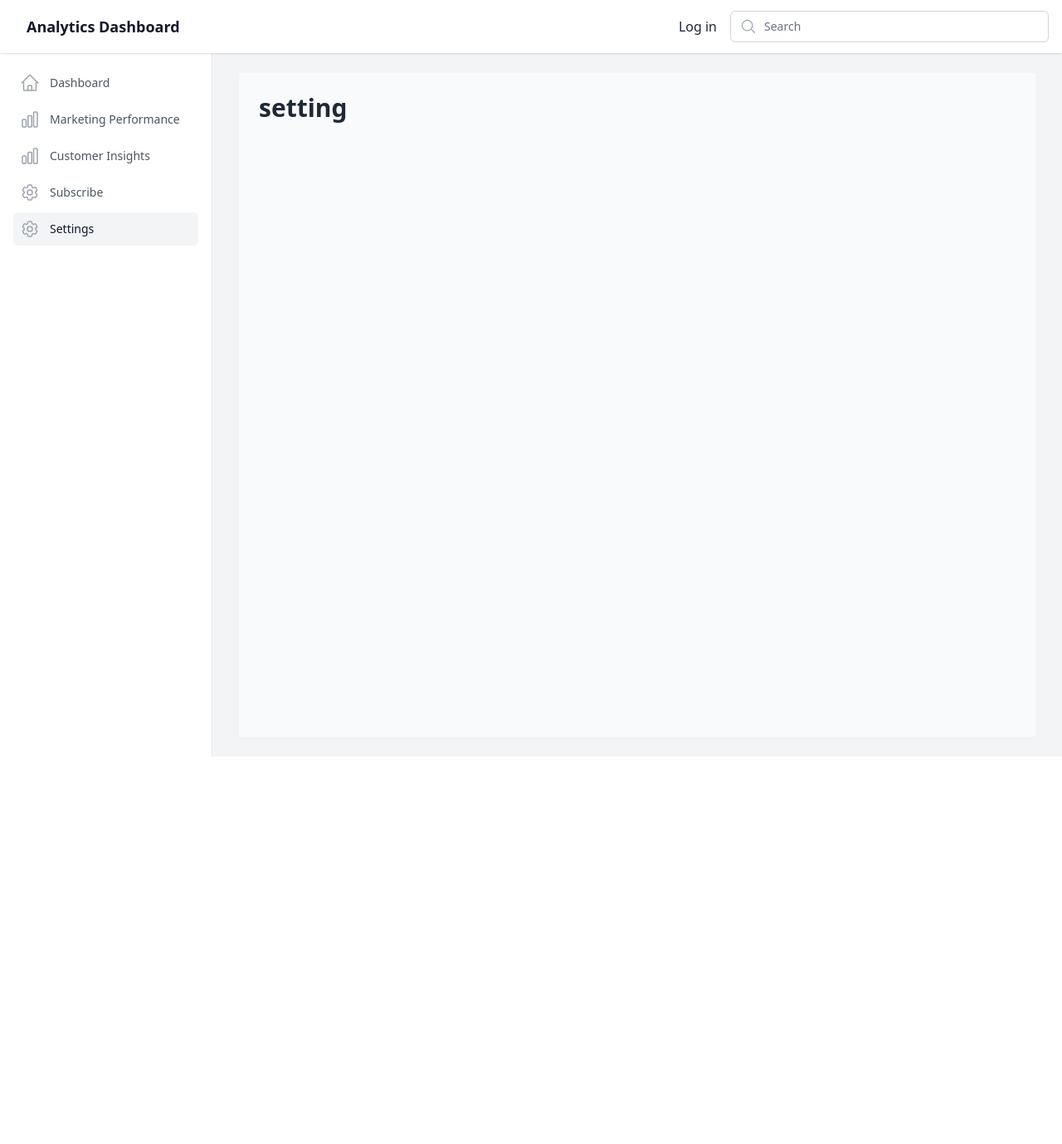
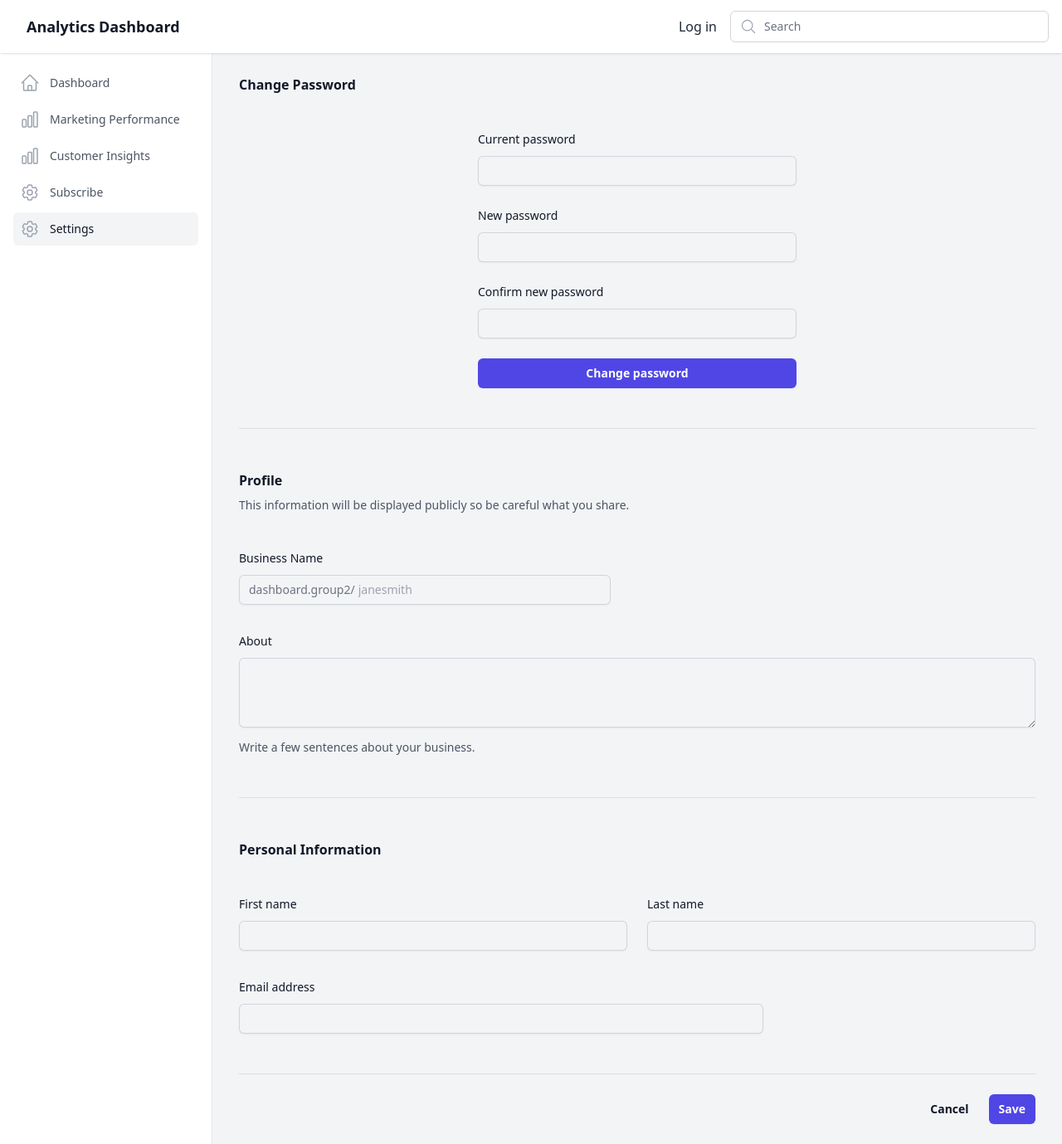
Before and after one commit to w0436300/ANALYTICS-DASHBOARD, a React (Create React App) app in the folder client/: page /setting in a window 1280 px wide. Shown: the whole page at 83% size. Before the commit the page ends 912 px from the top, so only its background shows below. Built offline with nearby package versions, Linux system fonts and the light colour scheme; no server answers.

Commit message:
modified the setting page

```diff
--- a/client/src/routes/Setting.jsx
+++ b/client/src/routes/Setting.jsx
@@ -1,10 +1,194 @@
 //setting frontend
 import React from 'react';
 
-export default function setting() {
+//export default function setting() {
+//  return (
+//    <div className="space-y-8 p-6 bg-gray-50 min-h-screen">
+//      <h1 className="text-3xl font-bold">setting </h1>
+//    </div>
+//  );
+//}
+
+
+import { PhotoIcon, UserCircleIcon } from '@heroicons/react/24/solid';
+
+export default function Settings() {
   return (
-    <div className="space-y-8 p-6 bg-gray-50 min-h-screen">
-      <h1 className="text-3xl font-bold">setting </h1>
-    </div>
+    <form>
+      <div className="space-y-12">
+        {/* Change Password Section */}
+        <div className="border-b border-gray-900/10 pb-12">
+          <h2 className="text-base/7 font-semibold text-gray-900">Change Password</h2>
+          <div className="mt-10 sm:mx-auto sm:w-full sm:max-w-sm">
+            <form action="#" method="POST" className="space-y-6">
+              <div>
+                <label htmlFor="current-password" className="block text-sm/6 font-medium text-gray-900">
+                  Current password
+                </label>
+                <div className="mt-2">
+                  <input
+                    id="current-password"
+                    name="current-password"
+                    type="password"
+                    required
+                    autoComplete="current-password"
+                    className="block w-full rounded-md border-0 py-1.5 text-gray-900 shadow-sm ring-1 ring-inset ring-gray-300 placeholder:text-gray-400 focus:ring-2 focus:ring-inset focus:ring-indigo-600 sm:text-sm/6 bg-transparent"
+                  />
+                </div>
+              </div>
+
+              <div>
+                <label htmlFor="new-password" className="block text-sm/6 font-medium text-gray-900">
+                  New password
+                </label>
+                <div className="mt-2">
+                  <input
+                    id="new-password"
+                    name="new-password"
+                    type="password"
+                    required
+                    autoComplete="new-password"
+                    className="block w-full rounded-md border-0 py-1.5 text-gray-900 shadow-sm ring-1 ring-inset ring-gray-300 placeholder:text-gray-400 focus:ring-2 focus:ring-inset focus:ring-indigo-600 sm:text-sm/6 bg-transparent"
+                  />
+                </div>
+              </div>
+
+              <div>
+                <label htmlFor="confirm-password" className="block text-sm/6 font-medium text-gray-900">
+                  Confirm new password
+                </label>
+                <div className="mt-2">
+                  <input
+                    id="confirm-password"
+                    name="confirm-password"
+                    type="password"
+                    required
+                    autoComplete="new-password"
+                    className="block w-full rounded-md border-0 py-1.5 text-gray-900 shadow-sm ring-1 ring-inset ring-gray-300 placeholder:text-gray-400 focus:ring-2 focus:ring-inset focus:ring-indigo-600 sm:text-sm/6 bg-transparent"
+                  />
+                </div>
+              </div>
+
+              <div>
+                <button
+                  type="submit"
+                  className="flex w-full justify-center rounded-md bg-indigo-600 px-3 py-1.5 text-sm/6 font-semibold text-white shadow-sm hover:bg-indigo-500 focus-visible:outline focus-visible:outline-2 focus-visible:outline-offset-2 focus-visible:outline-indigo-600"
+                >
+                  Change password
+                </button>
+              </div>
+            </form>
+          </div>
+        </div>
+
+        {/* Profile Section */}
+        <div className="border-b border-gray-900/10 pb-12">
+          <h2 className="text-base/7 font-semibold text-gray-900">Profile</h2>
+          <p className="mt-1 text-sm/6 text-gray-600">
+            This information will be displayed publicly so be careful what you share.
+          </p>
+
+          <div className="mt-10 grid grid-cols-1 gap-x-6 gap-y-8 sm:grid-cols-6">
+            <div className="sm:col-span-4">
+              <label htmlFor="business-name" className="block text-sm/6 font-medium text-gray-900">
+                Business Name
+              </label>
+              <div className="mt-2">
+                <div className="flex rounded-md shadow-sm ring-1 ring-inset ring-gray-300 focus-within:ring-2 focus-within:ring-inset focus-within:ring-indigo-600 sm:max-w-md">
+                <span className="flex select-none items-center pl-3 text-gray-500 sm:text-sm">dashboard.group2/</span>
+                  <input
+                    id="business-name"
+                    name="business-name"
+                    type="text"
+                    placeholder="janesmith"
+                    autoComplete="organization"
+                    className="block flex-1 border-0 bg-transparent py-1.5 pl-1 text-gray-900 placeholder:text-gray-400 focus:ring-0 sm:text-sm/6"
+                  />
+                </div>
+              </div>
+            </div>
+
+            <div className="col-span-full">
+              <label htmlFor="about" className="block text-sm/6 font-medium text-gray-900">
+                About
+              </label>
+              <div className="mt-2">
+                <textarea
+                  id="about"
+                  name="about"
+                  rows={3}
+                  className="block w-full rounded-md border-0 py-1.5 text-gray-900 shadow-sm ring-1 ring-inset ring-gray-300 placeholder:text-gray-400 focus:ring-2 focus:ring-inset focus:ring-indigo-600 sm:text-sm/6 bg-transparent"
+                  defaultValue={''}
+                />
+              </div>
+              <p className="mt-3 text-sm/6 text-gray-600">Write a few sentences about your business.</p>
+            </div>
+          </div>
+        </div>
+
+        {/* Personal Information Section */}
+        <div className="border-b border-gray-900/10 pb-12">
+          <h2 className="text-base/7 font-semibold text-gray-900">Personal Information</h2>
+          <div className="mt-10 grid grid-cols-1 gap-x-6 gap-y-8 sm:grid-cols-6">
+            <div className="sm:col-span-3">
+              <label htmlFor="first-name" className="block text-sm/6 font-medium text-gray-900">
+                First name
+              </label>
+              <div className="mt-2">
+                <input
+                  id="first-name"
+                  name="first-name"
+                  type="text"
+                  autoComplete="given-name"
+                  className="block w-full rounded-md border-0 py-1.5 text-gray-900 shadow-sm ring-1 ring-inset ring-gray-300 placeholder:text-gray-400 focus:ring-2 focus:ring-inset focus:ring-indigo-600 sm:text-sm/6 bg-transparent"
+                />
+              </div>
+            </div>
+
+            <div className="sm:col-span-3">
+              <label htmlFor="last-name" className="block text-sm/6 font-medium text-gray-900">
+                Last name
+              </label>
+              <div className="mt-2">
+                <input
+                  id="last-name"
+                  name="last-name"
+                  type="text"
+                  autoComplete="family-name"
+                  className="block w-full rounded-md border-0 py-1.5 text-gray-900 shadow-sm ring-1 ring-inset ring-gray-300 placeholder:text-gray-400 focus:ring-2 focus:ring-inset focus:ring-indigo-600 sm:text-sm/6 bg-transparent"
+                />
+              </div>
+            </div>
+
+            <div className="sm:col-span-4">
+              <label htmlFor="email" className="block text-sm/6 font-medium text-gray-900">
+                Email address
+              </label>
+              <div className="mt-2">
+                <input
+                  id="email"
+                  name="email"
+                  type="email"
+                  autoComplete="email"
+                  className="block w-full rounded-md border-0 py-1.5 text-gray-900 shadow-sm ring-1 ring-inset ring-gray-300 placeholder:text-gray-400 focus:ring-2 focus:ring-inset focus:ring-indigo-600 sm:text-sm/6 bg-transparent"
+                />
+              </div>
+            </div>
+          </div>
+        </div>
+      </div>
+
+      <div className="mt-6 flex items-center justify-end gap-x-6">
+        <button type="button" className="text-sm/6 font-semibold text-gray-900">
+          Cancel
+        </button>
+        <button
+          type="submit"
+          className="rounded-md bg-indigo-600 px-3 py-2 text-sm font-semibold text-white shadow-sm hover:bg-indigo-500 focus-visible:outline focus-visible:outline-2 focus-visible:outline-offset-2 focus-visible:outline-indigo-600"
+        >
+          Save
+        </button>
+      </div>
+    </form>
   );
 }
```
